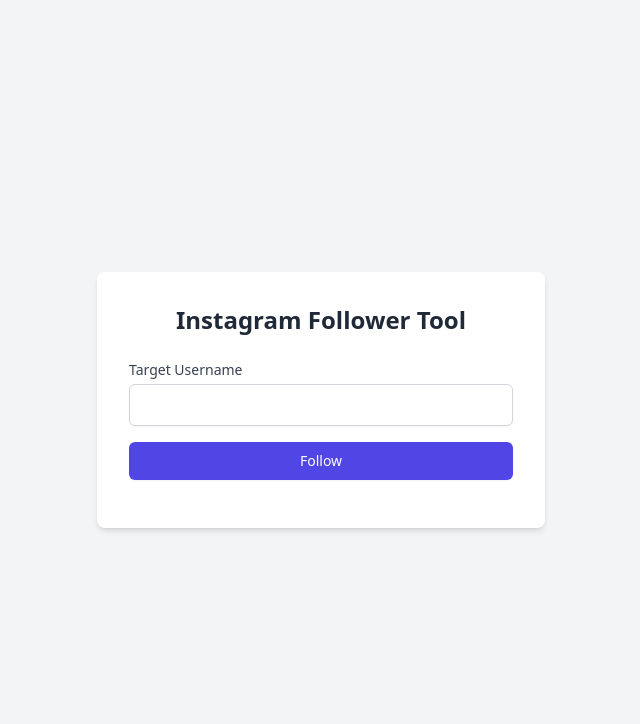
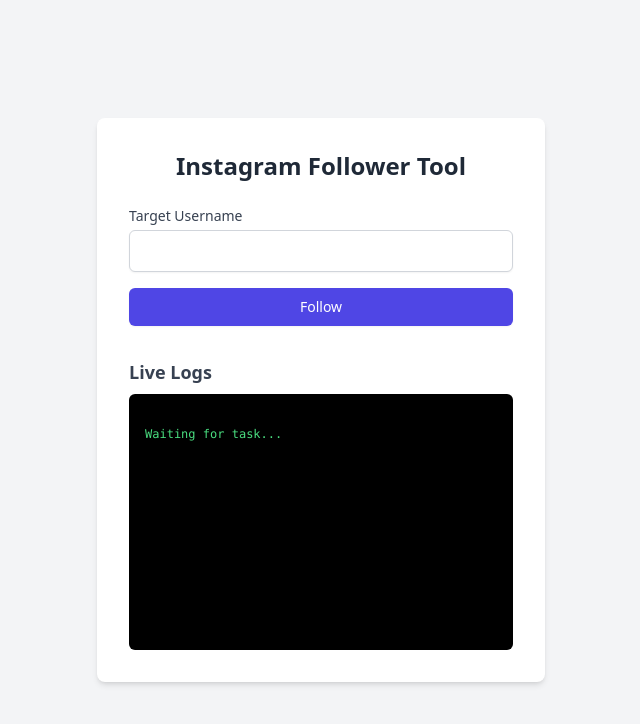
Before and after one commit to ffnav26-crypto/follow1, a Flask app: page / in a window 1280 px wide. Shown: the top 724 px of the page, without its empty margins (319-959 px from the left). Run offline with Flask 3, Linux system fonts and the light colour scheme; some libraries are stand-ins or nearby versions.

Commit message:
Update index.html

```diff
--- a/templates/index.html
+++ b/templates/index.html
@@ -21,9 +21,34 @@
             </button>
         </form>
         <div id="message" class="mt-4 text-center text-sm"></div>
+
+        <div class="mt-8">
+            <h2 class="text-lg font-semibold mb-2 text-gray-700">Live Logs</h2>
+            <div id="logs" class="bg-black text-green-400 p-4 rounded-md font-mono text-xs h-64 overflow-y-auto whitespace-pre-wrap">
+Waiting for task...
+            </div>
+        </div>
     </div>
 
     <script>
+        const logsDiv = document.getElementById('logs');
+
+        async function updateLogs() {
+            try {
+                const response = await fetch('/logs');
+                const logs = await response.json();
+                if (logs.length > 0) {
+                    logsDiv.textContent = logs.join('\n');
+                    logsDiv.scrollTop = logsDiv.scrollHeight;
+                }
+            } catch (e) {
+                console.error("Failed to fetch logs", e);
+            }
+        }
+
+        // Poll logs every 2 seconds
+        setInterval(updateLogs, 2000);
+
         document.getElementById('followForm').onsubmit = async (e) => {
             e.preventDefault();
             const messageDiv = document.getElementById('message');
```
